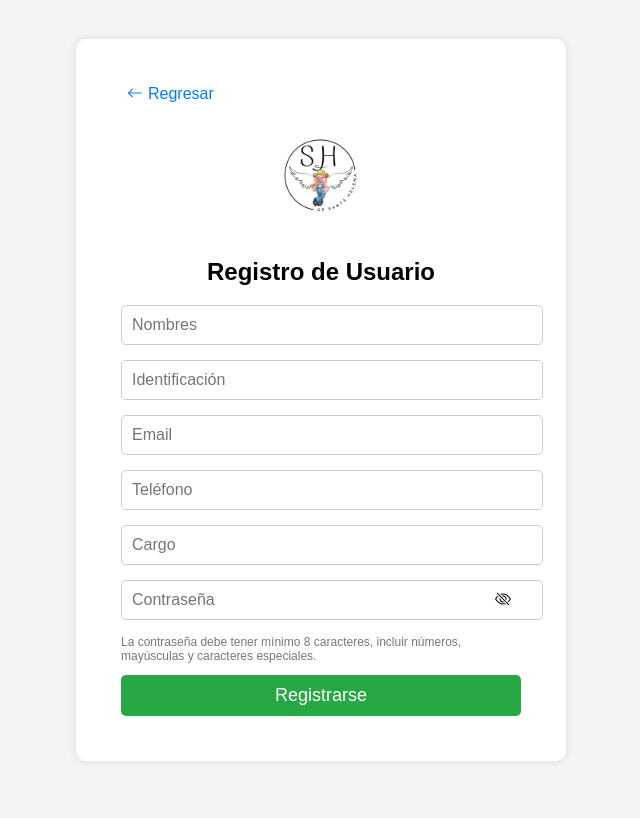
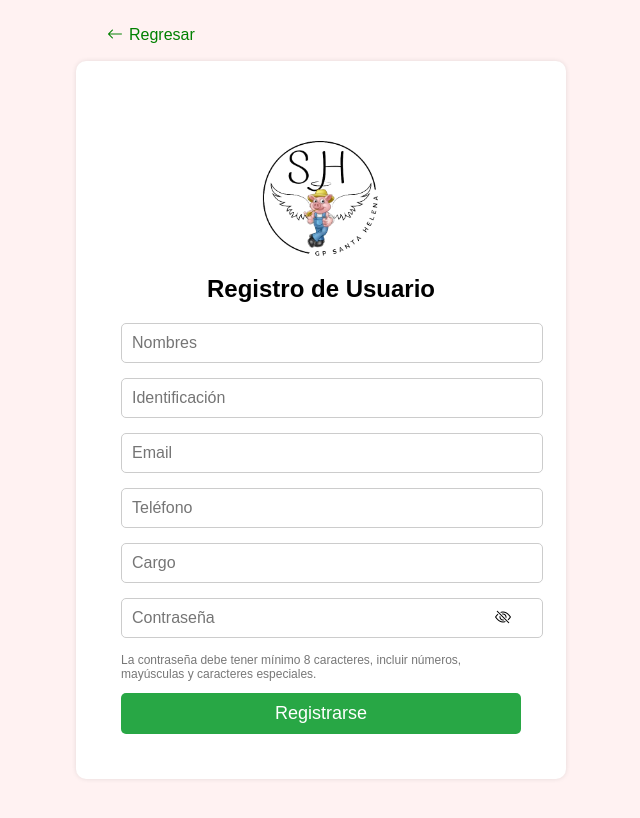
Before and after one commit to Mateojimenezz/Granja-Santa-Helena, a website: page register.html in a window 1280 px wide. Shown: the whole page, without its empty margins (319-959 px from the left). Drawn offline with nearby package versions, Linux system fonts and the light colour scheme.

Commit message:
Corrige diseño y se actualiza node, tambien se amoda register

```diff
--- a/assets/css/register.css
+++ b/assets/css/register.css
@@ -1,10 +1,10 @@
 body {
      font-family: Arial, sans-serif;
-     background-color: #f4f4f4;
+     background-color: #FFF2F2;
      display: flex;
      justify-content: center;
      align-items: center;
-     height: 100vh;
+     height: 105vh;
      margin: 0;
 }
 
@@ -15,16 +15,16 @@ body {
      background: white;
      padding: 45px;
      border-radius: 10px;
-     box-shadow: 0 0 10px rgba(0, 0, 0, 0.1);
+     box-shadow: 0 0 5px rgba(0, 0, 0, 0.1);
 }
 
 .register-box {
-     margin-top: 20px;
+     margin-top: 10px;
 }
 
 .logo {
-     width: 100px;
-     margin-bottom: 10px;
+     width: 160px;
+     margin-bottom: -25px;
 }
 
 .input-group {
@@ -57,17 +57,22 @@ body {
 }
 
 .btn-regresar {
-     background: none;
+     position: absolute;
      border: none;
-     color: #007bff;
      font-size: 16px;
      cursor: pointer;
      display: flex;
      align-items: center;
+     display: flex;
+     gap: 5px;
+     background: none;
+     color: #008000;
+     top: 25px;
+     left: 420px;
 }
 
 .btn-regresar i {
-     margin-right: 5px;
+     margin-right: 1px;
 }
 
 .password-requirements {
--- /dev/null
+++ b/package.json
@@ -0,0 +1,5 @@
+{
+  "dependencies": {
+    "vercel": "^41.4.1"
+  }
+}
```
Also changed, not shown: login.html (+0 -1 lines), register.html (+1 -0 lines), 1 other file.
